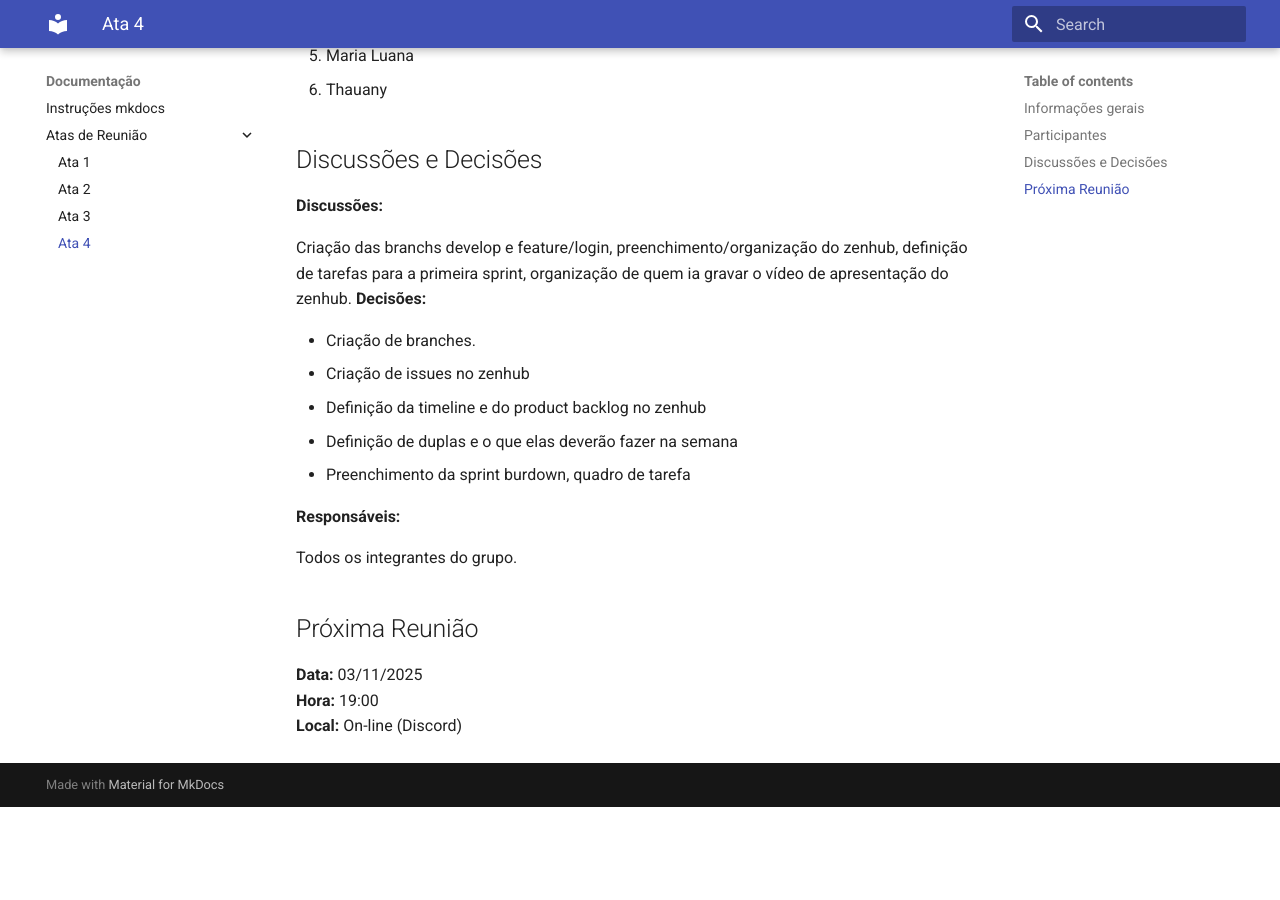
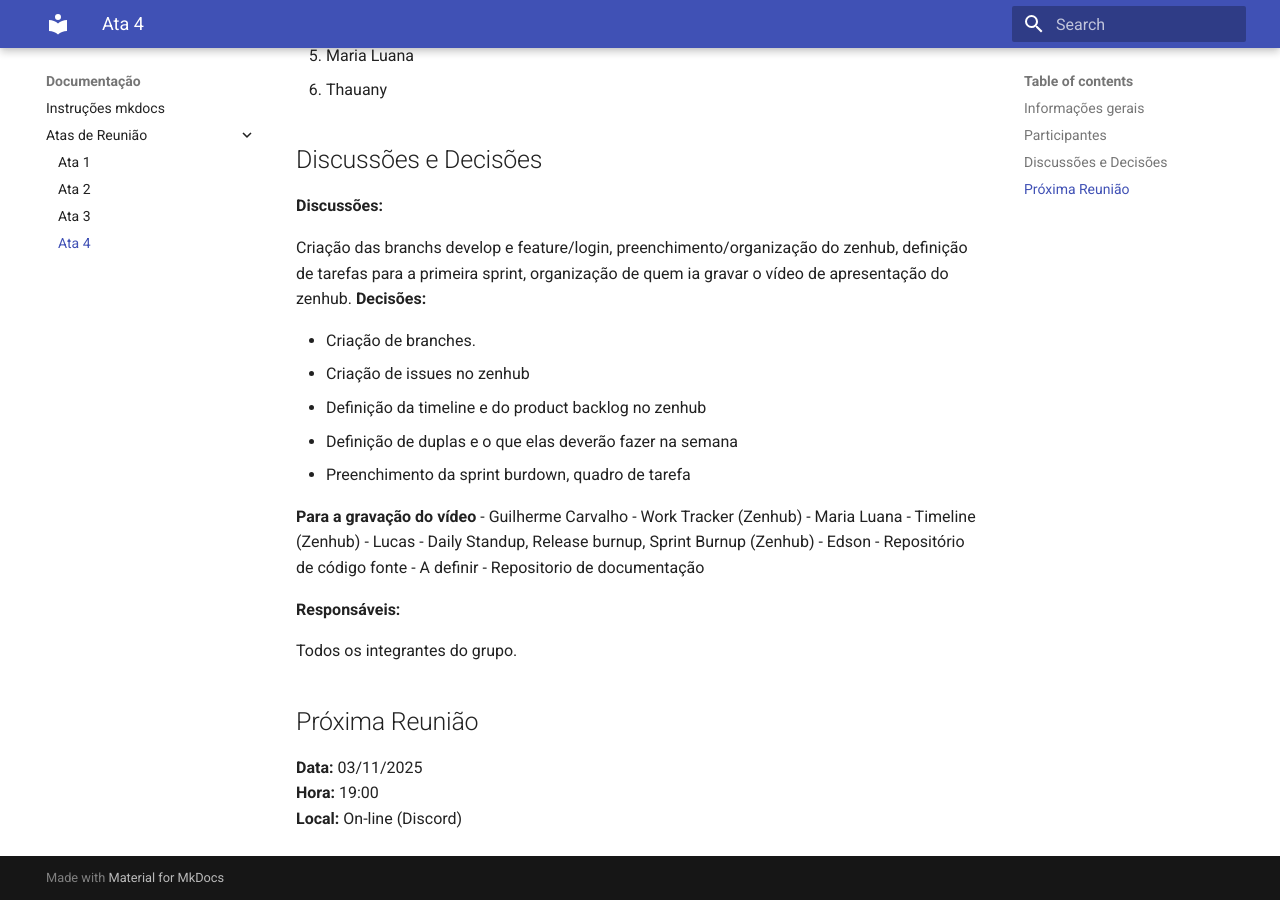
Before and after one commit to FGA0138-MDS-Ajax/2025.2-Gilgamesh, an MkDocs documentation site: the page built from docs/atas-reuniao/ata-reuniao-4.md, in a window 1280 px wide and 900 px high, scrolled down 629 px. Built offline with MkDocs 1.6.1 and Material for MkDocs 9.7.7, drawn with Linux system fonts in a browser that asks for light colours; before the commit the page ends 1436 px from its top, so only the background shows below that.

Commit message:
Update meeting notes with video recording details
Added video recording responsibilities and tasks.

```diff
--- a/docs/atas-reuniao/ata-reuniao-4.md
+++ b/docs/atas-reuniao/ata-reuniao-4.md
@@ -32,6 +32,13 @@ Criação das branchs develop e feature/login, preenchimento/organização do ze
 - Definição de duplas e o que elas deverão fazer na semana <br>
 - Preenchimento da sprint burdown, quadro de tarefa <br>
 
+**Para a gravação do vídeo**
+- Guilherme Carvalho - Work Tracker (Zenhub)
+- Maria Luana - Timeline (Zenhub)
+- Lucas - Daily Standup, Release burnup, Sprint Burnup (Zenhub)
+- Edson - Repositório de código fonte
+- A definir - Repositorio de documentação
+
 **Responsáveis:**
 
 Todos os integrantes do grupo.
```
